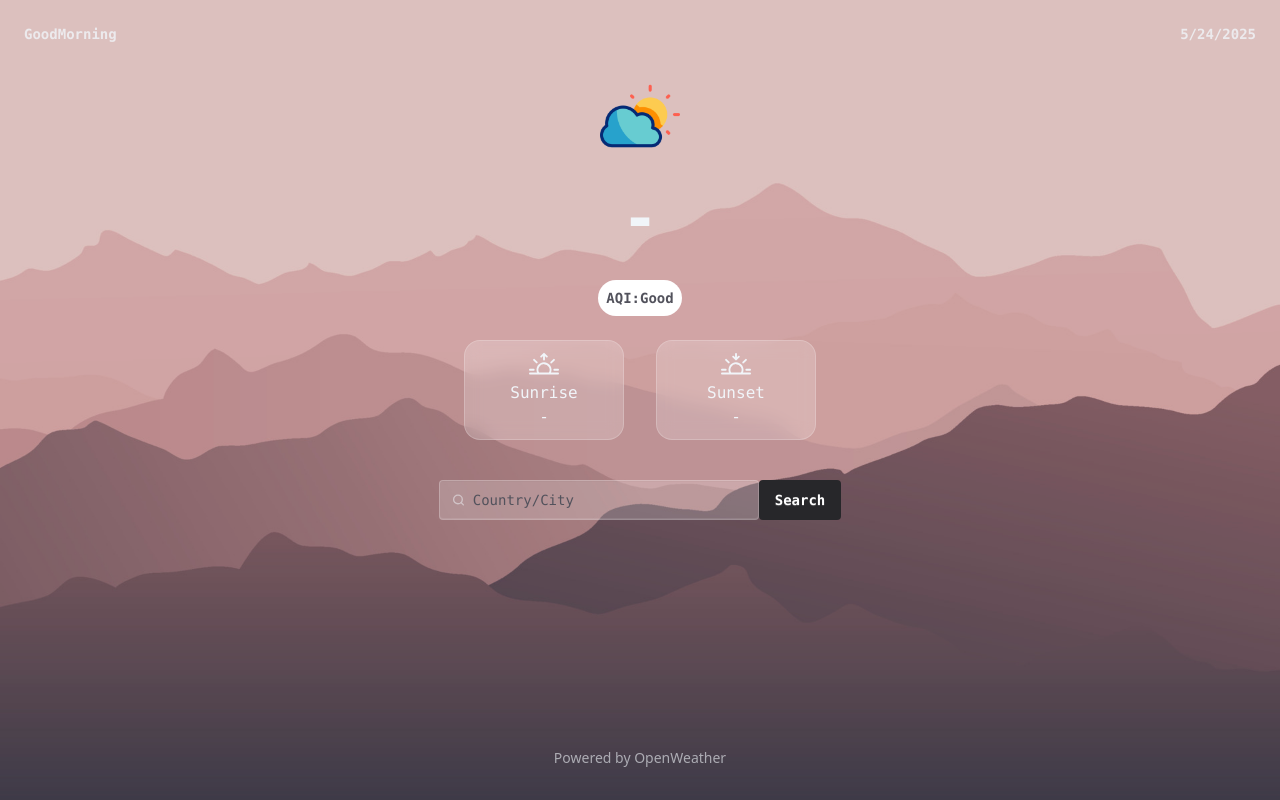
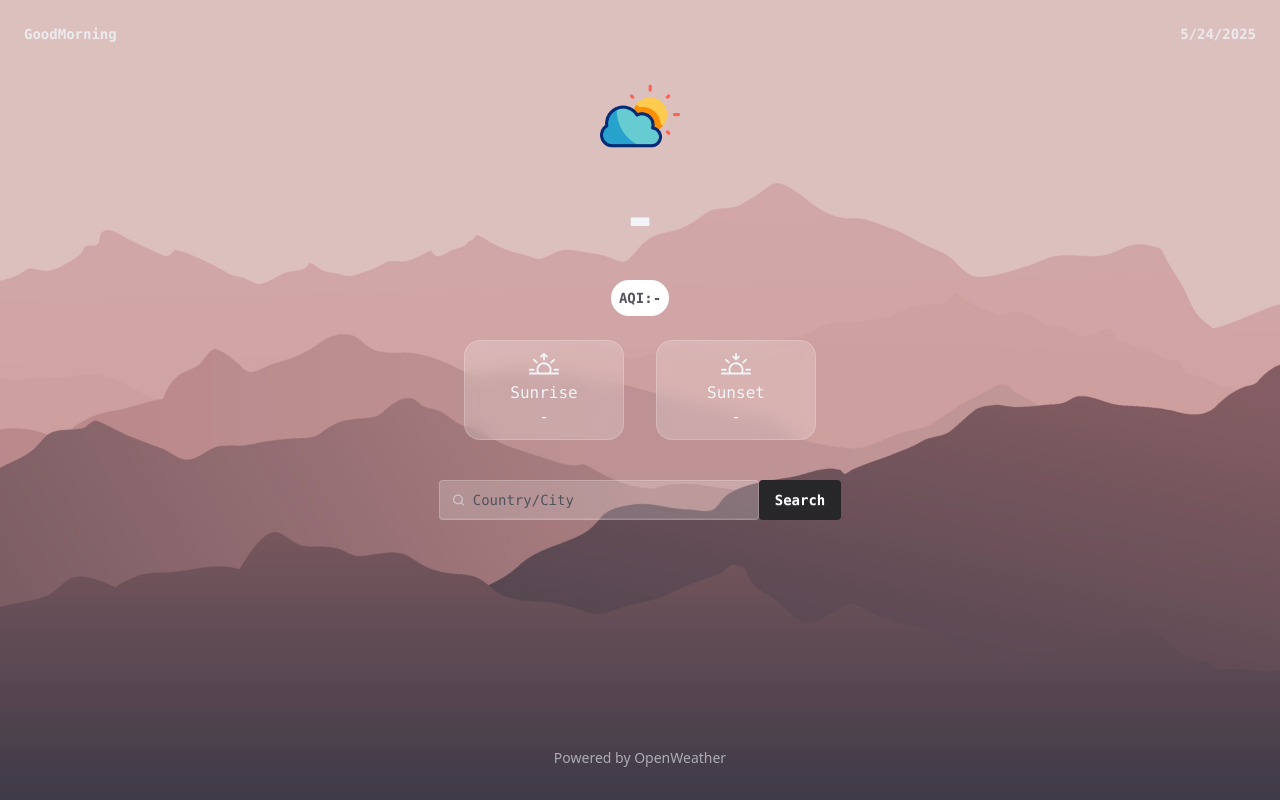
Before and after one commit to RainerMorales/Forecasa, a React (Vite) app: page / in a window 1280 px wide. Built offline with nearby package versions, Linux system fonts and the light colour scheme; no server answers.

Commit message:
improve ux in airquality index

```diff
--- a/src/Weather.tsx
+++ b/src/Weather.tsx
@@ -14,6 +14,7 @@ function Weather() {
     sunset: number | string;
   };
   const [Temp, setTemp] = useState<WeatherData | null>(null);
+  const [aqi, setAQI] = useState("-");
   const inputs = useRef<HTMLInputElement>(null);
   async function api(city: string) {
     try {
@@ -27,7 +28,13 @@ function Weather() {
         `https://api.openweathermap.org/data/2.5/air_pollution?lat=${lat}&lon=${lon}&appid=${key}`
       );
       const aqiResult = await aqiRes.json();
-      const aqiData=aqiResult.list[0].main.aqi;
+      const aqiData = aqiResult.list[0].main.aqi;
+      if (aqiData === 1) setAQI("Good");
+      else if (aqiData === 2) setAQI("Fair");
+      else if (aqiData === 3) setAQI("Moderate");
+      else if (aqiData === 4) setAQI("Poor");
+      else if (aqiData === 5) setAQI("Very Poor");
+      else setAQI("Unknown");
 
       const sunrise = new Date(result.sys.sunrise * 1000).toLocaleTimeString(
         undefined,
@@ -92,7 +99,9 @@ function Weather() {
             )}
           </div>
           <div className="text-xl">{Temp?.city}</div>
-          <div className="text-sm text-center bg-white rounded-full text-zinc-600 w-fit p-2 font-bold ">AQI:Good</div>
+          <div className="text-sm text-center bg-white rounded-full text-zinc-600 w-fit p-2 font-bold ">
+            AQI:{aqi}
+          </div>
         </div>
         <div className="flex justify-center text-center gap-8">
           <div className="flex flex-col items-center justify-center w-40 h-25 rounded-2xl backdrop-blur-sm bg-white/20 border border-white/20 ">
--- a/src/index.css
+++ b/src/index.css
@@ -1,8 +1,2 @@
 @import "tailwindcss";
 @plugin "daisyui";
-@import url('https://fonts.googleapis.com/css2?family=Comic+Relief:wght@400;700&family=Open+Sans:ital,wght@0,300..800;1,300..800&display=swap');
-.comic-relief-regular {
-  font-family: "Comic Relief", system-ui;
-  font-weight: 400;
-  font-style: normal;
-}
```
